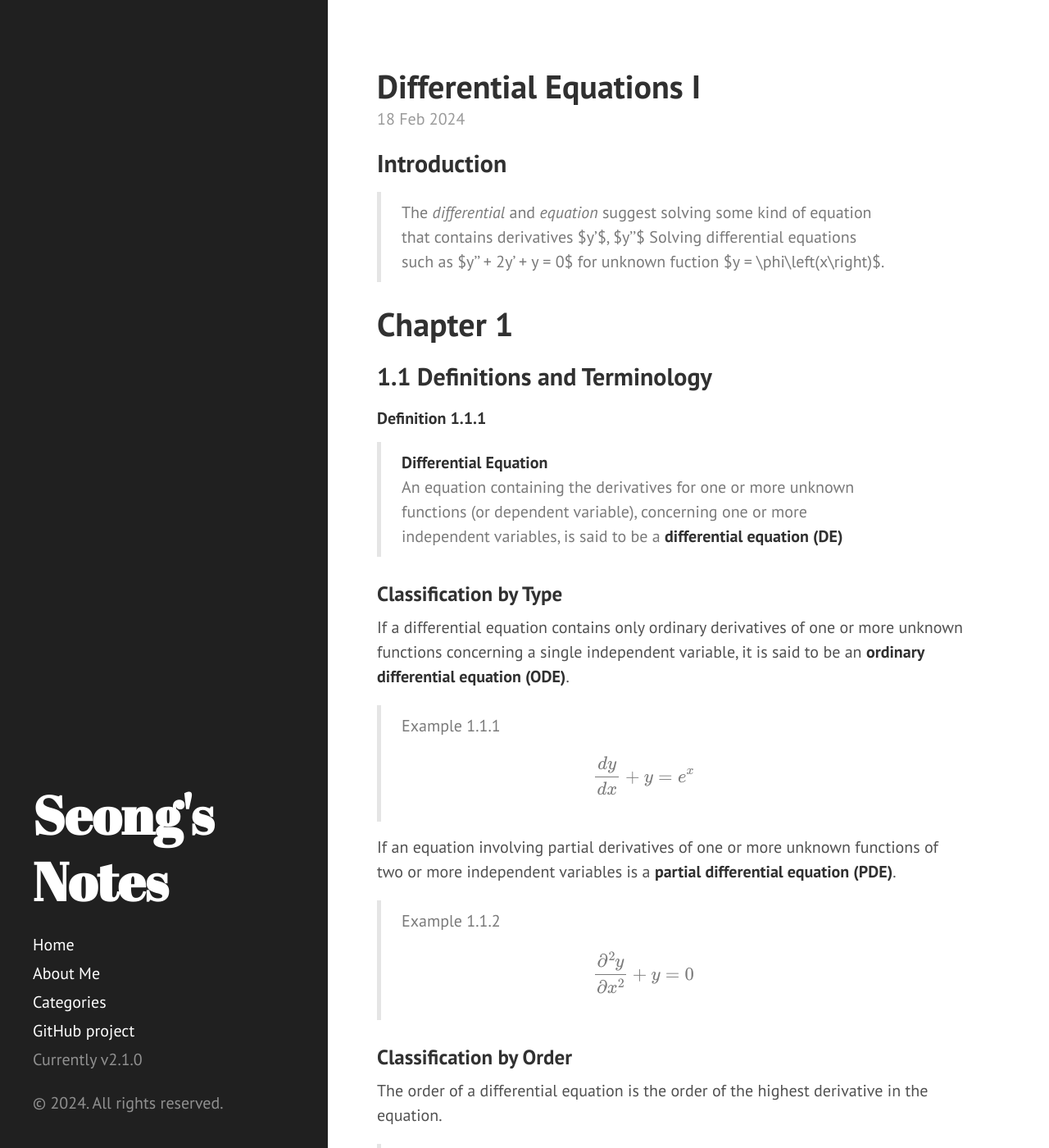
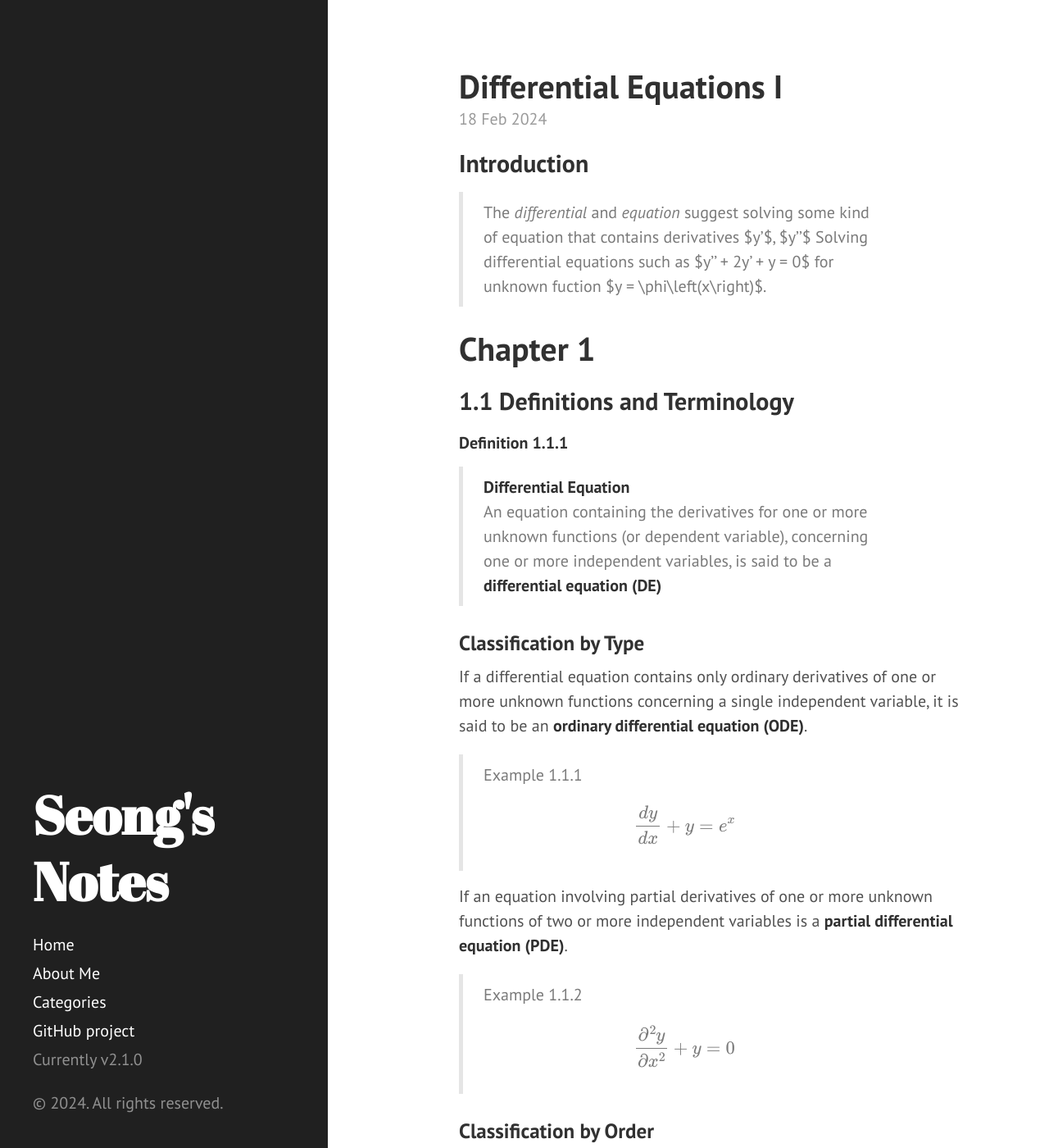
Before and after one commit to GwangseongCho/GwangseongCho.github.io, a Jekyll site: the page built from index.html, in a window 1280 px wide and 1400 px high. Shown: the whole window at 82% size. Built offline with Jekyll 4.4.1, drawn with Linux system fonts in a browser that asks for light colours; formulas are drawn with MathJax 3; the list of posts is cut into pages by our own code.

Commit message:
edit hyde.css max width of media part to 40 to 50

```diff
--- a/public/css/hyde.css
+++ b/public/css/hyde.css
@@ -128,15 +128,15 @@
 
 @media (min-width: 48em) {
   .content {
-    max-width: 40rem;
-    margin-left: 20rem;
+    max-width: 50rem;
+    margin-left: 25rem;
     margin-right: 2rem;
   }
 }
 
 @media (min-width: 64em) {
   .content {
-    margin-left: 22rem;
+    margin-left: 27rem;
     margin-right: 4rem;
   }
 }
```
